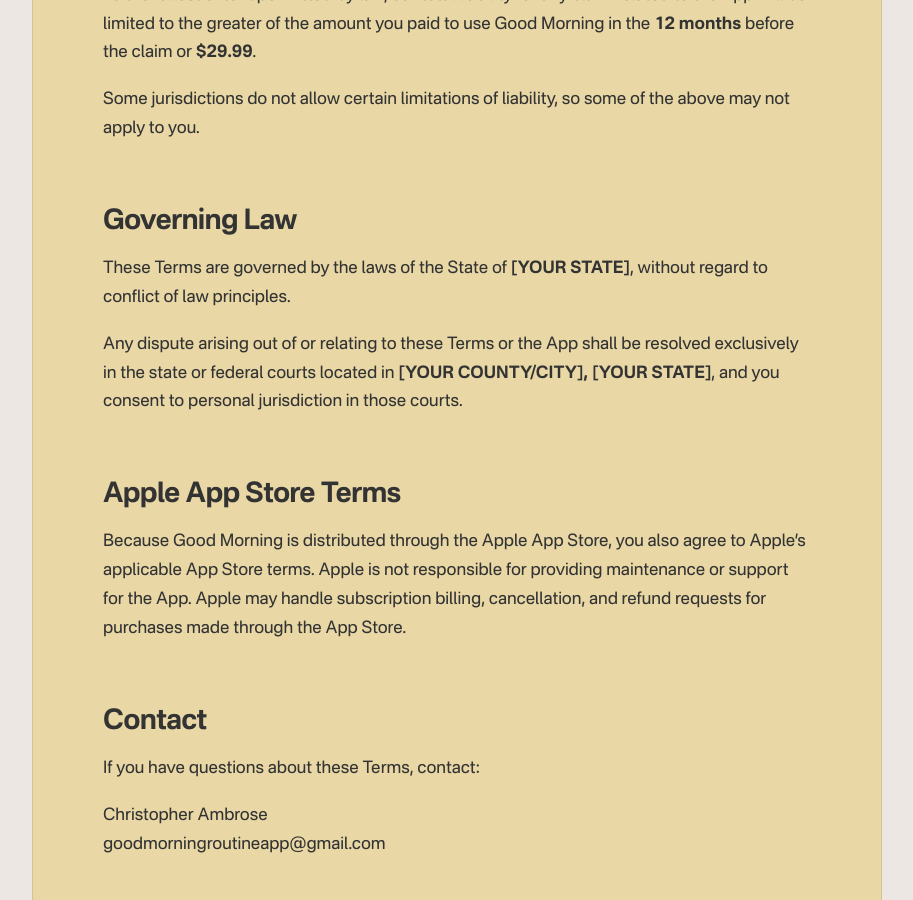
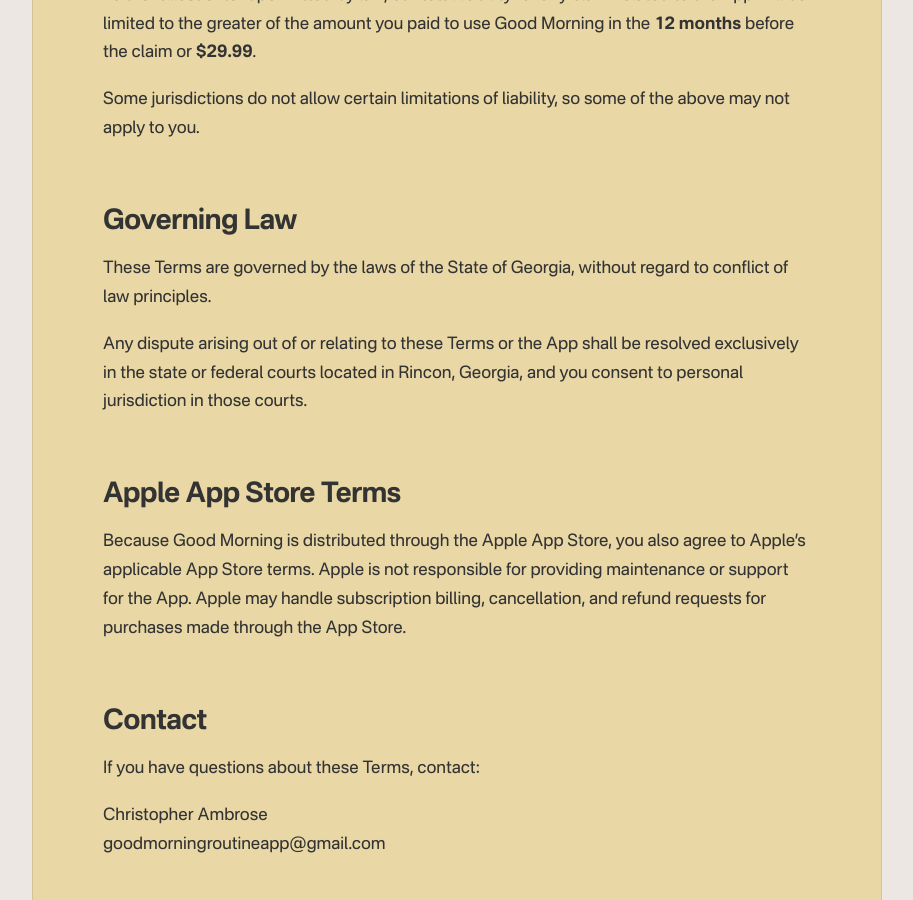
Before and after one commit to christopherambrose/good-morning-legal, a Jekyll site: the page built from terms-of-use.md, in a window 1280 px wide and 900 px high, scrolled down 7334 px. Shown: the whole window, without its empty margins (183-1096 px from the left). Built offline with Jekyll 4.4.1, drawn with Linux system fonts in a browser that asks for light colours; some web fonts are replaced.

Commit message:
Terms of use update

```diff
--- a/terms-of-use.md
+++ b/terms-of-use.md
@@ -180,9 +180,9 @@ Some jurisdictions do not allow certain limitations of liability, so some of the
 
 ## Governing Law
 
-These Terms are governed by the laws of the State of **[YOUR STATE]**, without regard to conflict of law principles.
+These Terms are governed by the laws of the State of Georgia, without regard to conflict of law principles.
 
-Any dispute arising out of or relating to these Terms or the App shall be resolved exclusively in the state or federal courts located in **[YOUR COUNTY/CITY], [YOUR STATE]**, and you consent to personal jurisdiction in those courts.
+Any dispute arising out of or relating to these Terms or the App shall be resolved exclusively in the state or federal courts located in Rincon, Georgia, and you consent to personal jurisdiction in those courts.
 
 ## Apple App Store Terms
 
```
